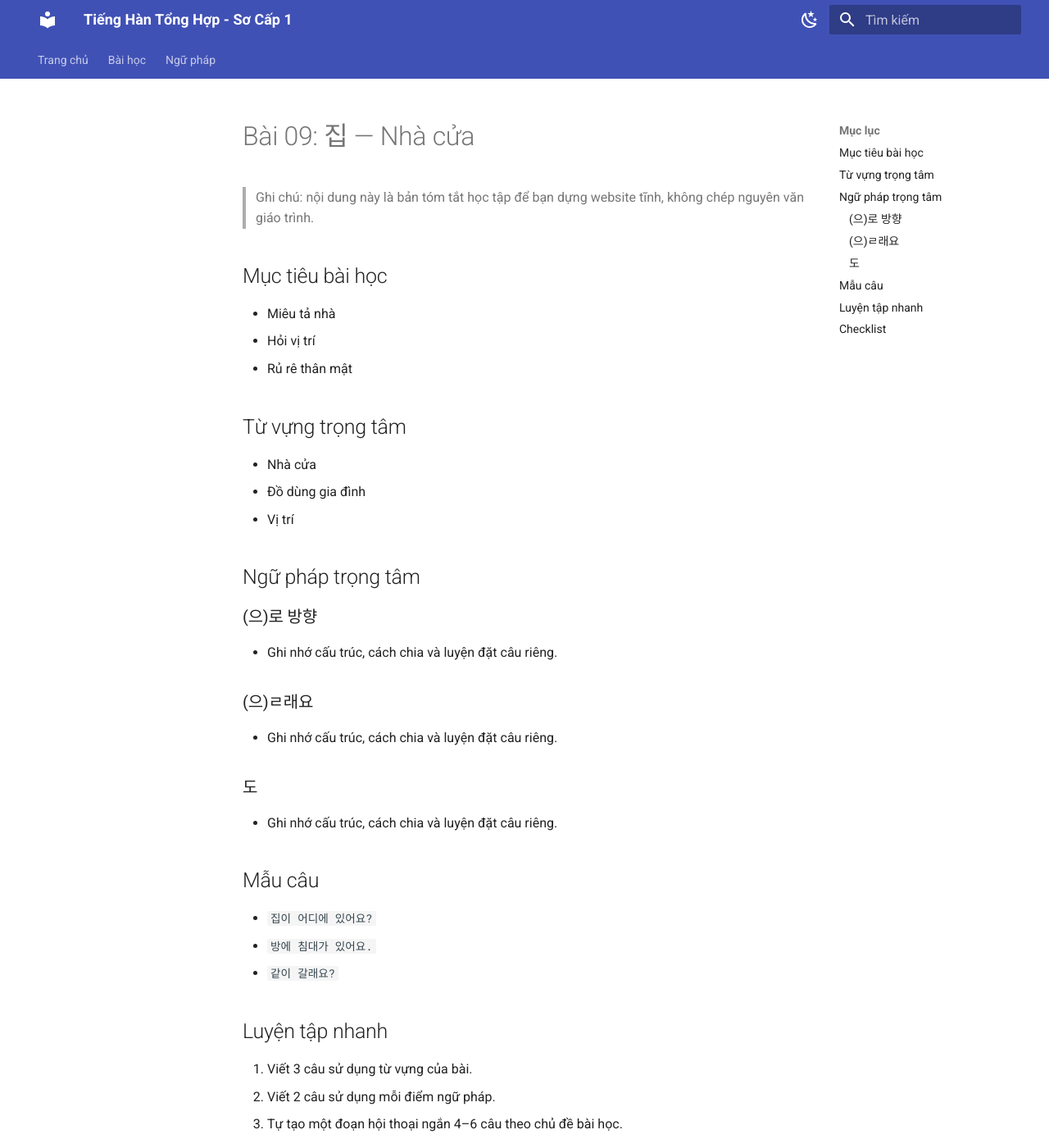
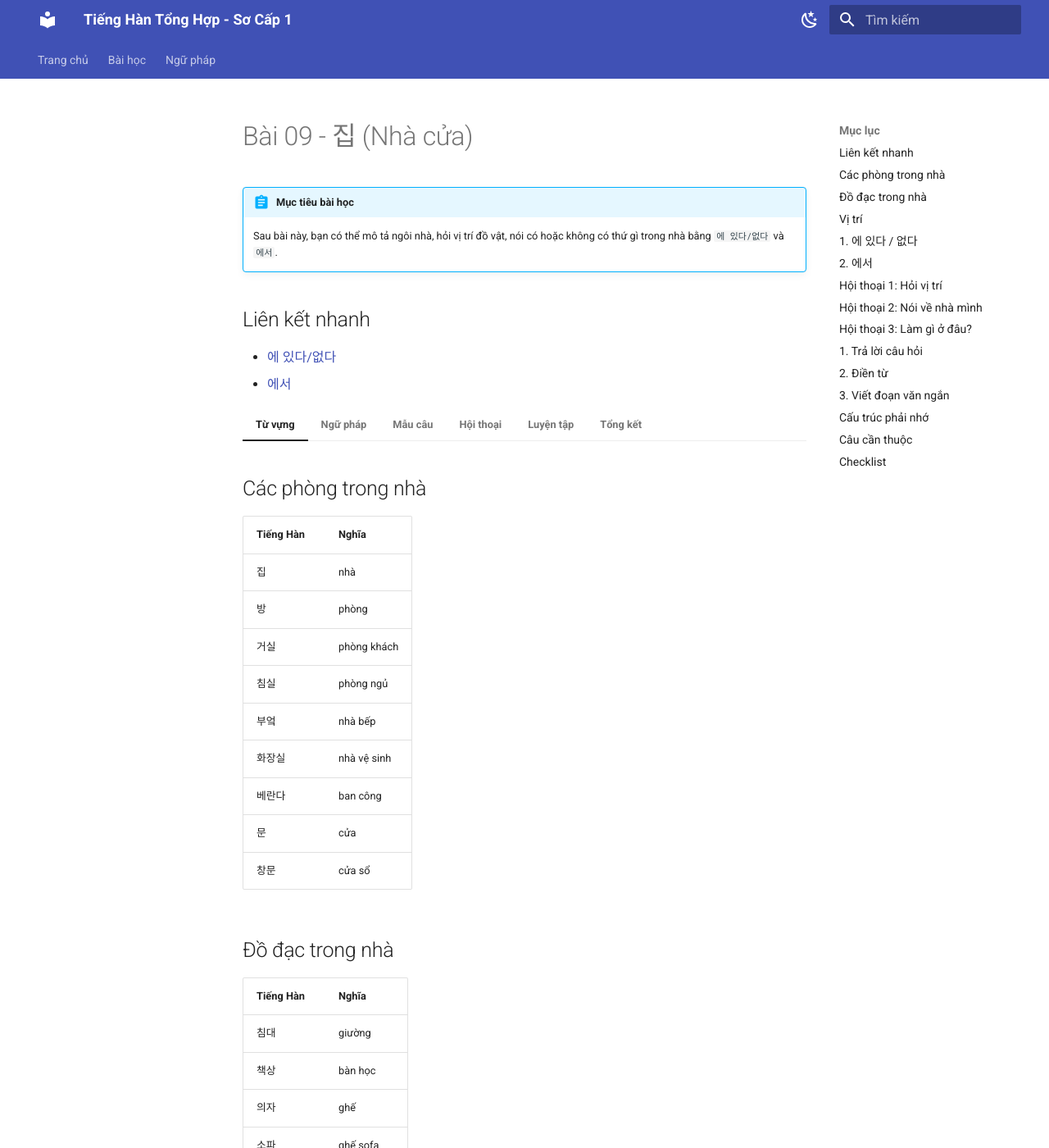
Before and after one commit to toanGa/tienghan-quyen1, an MkDocs documentation site: the page built from docs/lessons/bai-09.md, in a window 1280 px wide and 1400 px high. Shown: the whole window at 82% size. Built offline with MkDocs 1.6.1 and Material for MkDocs 9.7.7, drawn with Linux system fonts in a browser that asks for light colours; some of the changed text lies outside the part shown.

Commit message:
Expand lesson 09 with MkDocs tabs

````diff
--- a/docs/lessons/bai-09.md
+++ b/docs/lessons/bai-09.md
@@ -1,55 +1,193 @@
 ---
-title: "Bài 09: 집 — Nhà cửa"
+title: "Bài 09 - 집 (Nhà cửa)"
 lesson: 9
 korean: "집"
 vietnamese: "Nhà cửa"
+description: "Mô tả ngôi nhà, các phòng, đồ vật trong nhà và vị trí của chúng."
 ---
 
-# Bài 09: 집 — Nhà cửa
+# Bài 09 - 집 (Nhà cửa)
 
-> Ghi chú: nội dung này là bản tóm tắt học tập để bạn dựng website tĩnh, không chép nguyên văn giáo trình.
+!!! abstract "Mục tiêu bài học"
+    Sau bài này, bạn có thể mô tả ngôi nhà, hỏi vị trí đồ vật, nói có hoặc không có thứ gì trong nhà bằng `에 있다/없다` và `에서`.
 
-## Mục tiêu bài học
+## Liên kết nhanh
 
-- Miêu tả nhà
-- Hỏi vị trí
-- Rủ rê thân mật
+- [에 있다/없다](../grammar/e-itda-eopda.md)
+- [에서](../grammar/eseo.md)
 
-## Từ vựng trọng tâm
+=== "Từ vựng"
 
-- Nhà cửa
-- Đồ dùng gia đình
-- Vị trí
+    ## Các phòng trong nhà
 
-## Ngữ pháp trọng tâm
+    | Tiếng Hàn | Nghĩa |
+    |---|---|
+    | 집 | nhà |
+    | 방 | phòng |
+    | 거실 | phòng khách |
+    | 침실 | phòng ngủ |
+    | 부엌 | nhà bếp |
+    | 화장실 | nhà vệ sinh |
+    | 베란다 | ban công |
+    | 문 | cửa |
+    | 창문 | cửa sổ |
 
-### (으)로 방향
+    ## Đồ đạc trong nhà
 
-- Ghi nhớ cấu trúc, cách chia và luyện đặt câu riêng.
+    | Tiếng Hàn | Nghĩa |
+    |---|---|
+    | 침대 | giường |
+    | 책상 | bàn học |
+    | 의자 | ghế |
+    | 소파 | ghế sofa |
+    | 텔레비전 | tivi |
+    | 컴퓨터 | máy tính |
+    | 냉장고 | tủ lạnh |
+    | 시계 | đồng hồ |
+    | 책장 | giá sách |
+    | 옷장 | tủ quần áo |
 
-### (으)ㄹ래요
+    ## Vị trí
 
-- Ghi nhớ cấu trúc, cách chia và luyện đặt câu riêng.
+    | Tiếng Hàn | Nghĩa |
+    |---|---|
+    | 앞 | phía trước |
+    | 뒤 | phía sau |
+    | 옆 | bên cạnh |
+    | 위 | phía trên |
+    | 아래 | phía dưới |
+    | 안 | bên trong |
+    | 밖 | bên ngoài |
 
-### 도
+=== "Ngữ pháp"
 
-- Ghi nhớ cấu trúc, cách chia và luyện đặt câu riêng.
+    ## 1. 에 있다 / 없다
 
-## Mẫu câu
+    Dùng để nói có hoặc không có người, đồ vật ở một địa điểm.
 
-- `집이 어디에 있어요?`
-- `방에 침대가 있어요.`
-- `같이 갈래요?`
+    ```text
+    N이/가 장소에 있어요
+    N이/가 장소에 없어요
+    ```
 
-## Luyện tập nhanh
+    Ví dụ:
 
-1. Viết 3 câu sử dụng từ vựng của bài.
-2. Viết 2 câu sử dụng mỗi điểm ngữ pháp.
-3. Tự tạo một đoạn hội thoại ngắn 4–6 câu theo chủ đề bài học.
+    - 냉장고가 부엌에 있어요. → Tủ lạnh ở trong bếp.
+    - 텔레비전이 거실에 있어요. → Tivi ở phòng khách.
+    - 침대가 방에 없어요. → Trong phòng không có giường.
 
-## Checklist
+    Xem thêm: [에 있다/없다](../grammar/e-itda-eopda.md)
 
-- [ ] Thuộc từ vựng chính
-- [ ] Hiểu ngữ pháp
-- [ ] Đọc được mẫu câu
-- [ ] Tự nói được ít nhất 5 câu theo chủ đề
+    ## 2. 에서
+
+    Dùng để chỉ nơi diễn ra hành động.
+
+    ```text
+    장소에서 + hành động
+    ```
+
+    Ví dụ:
+
+    - 방에서 공부해요. → Tôi học ở phòng.
+    - 거실에서 텔레비전을 봐요. → Tôi xem tivi ở phòng khách.
+    - 부엌에서 요리해요. → Tôi nấu ăn ở nhà bếp.
+
+    Xem thêm: [에서](../grammar/eseo.md)
+
+=== "Mẫu câu"
+
+    | Tiếng Hàn | Nghĩa |
+    |---|---|
+    | 집이 커요. | Nhà rộng. |
+    | 집이 작아요. | Nhà nhỏ. |
+    | 화장실이 어디에 있어요? | Nhà vệ sinh ở đâu? |
+    | 냉장고가 부엌에 있어요. | Tủ lạnh ở trong bếp. |
+    | 저는 방에서 공부해요. | Tôi học ở phòng. |
+    | 거실에서 텔레비전을 봐요. | Tôi xem TV ở phòng khách. |
+
+=== "Hội thoại"
+
+    ## Hội thoại 1: Hỏi vị trí
+
+    A: 화장실이 어디에 있어요?
+    B: 거실 옆에 있어요.
+
+    A: 냉장고가 어디에 있어요?
+    B: 부엌에 있어요.
+
+    ## Hội thoại 2: Nói về nhà mình
+
+    A: 집이 커요?
+    B: 네, 커요.
+
+    A: 방이 몇 개 있어요?
+    B: 방이 세 개 있어요.
+
+    ## Hội thoại 3: Làm gì ở đâu?
+
+    A: 방에서 뭐 해요?
+    B: 방에서 공부해요.
+
+    A: 거실에서 뭐 해요?
+    B: 텔레비전을 봐요.
+
+=== "Luyện tập"
+
+    ## 1. Trả lời câu hỏi
+
+    1. 화장실이 어디에 있어요?
+    2. 냉장고가 어디에 있어요?
+    3. 방에서 뭐 해요?
+    4. 거실에서 뭐 해요?
+
+    ## 2. Điền từ
+
+    1. 냉장고가 ______에 있어요.
+    2. 저는 방______ 공부해요.
+    3. 텔레비전이 거실에 ______.
+    4. 화장실이 거실 ______ 있어요.
+
+    Đáp án gợi ý:
+
+    1. 부엌
+    2. 에서
+    3. 있어요
+    4. 옆에
+
+    ## 3. Viết đoạn văn ngắn
+
+    Mô tả nhà của bạn bằng 5-6 câu:
+
+    ```text
+    우리 집은 __________.
+    방이 __________ 개 있어요.
+    거실에 __________ 있어요.
+    부엌에 __________ 있어요.
+    저는 방에서 __________.
+    ```
+
+=== "Tổng kết"
+
+    ## Cấu trúc phải nhớ
+
+    | Cấu trúc | Nghĩa |
+    |---|---|
+    | N이/가 장소에 있어요 | N ở đâu |
+    | N이/가 장소에 없어요 | N không ở đó |
+    | 장소에서 V | làm gì ở đâu |
+    | 어디에 있어요? | ở đâu? |
+
+    ## Câu cần thuộc
+
+    1. 화장실이 어디에 있어요?
+    2. 냉장고가 부엌에 있어요.
+    3. 저는 방에서 공부해요.
+    4. 거실에서 텔레비전을 봐요.
+
+    ## Checklist
+
+    - [ ] Biết tên các phòng trong nhà.
+    - [ ] Biết đồ vật cơ bản trong nhà.
+    - [ ] Biết hỏi vị trí đồ vật.
+    - [ ] Biết dùng `에 있다/없다`.
+    - [ ] Biết dùng `에서`.
````
